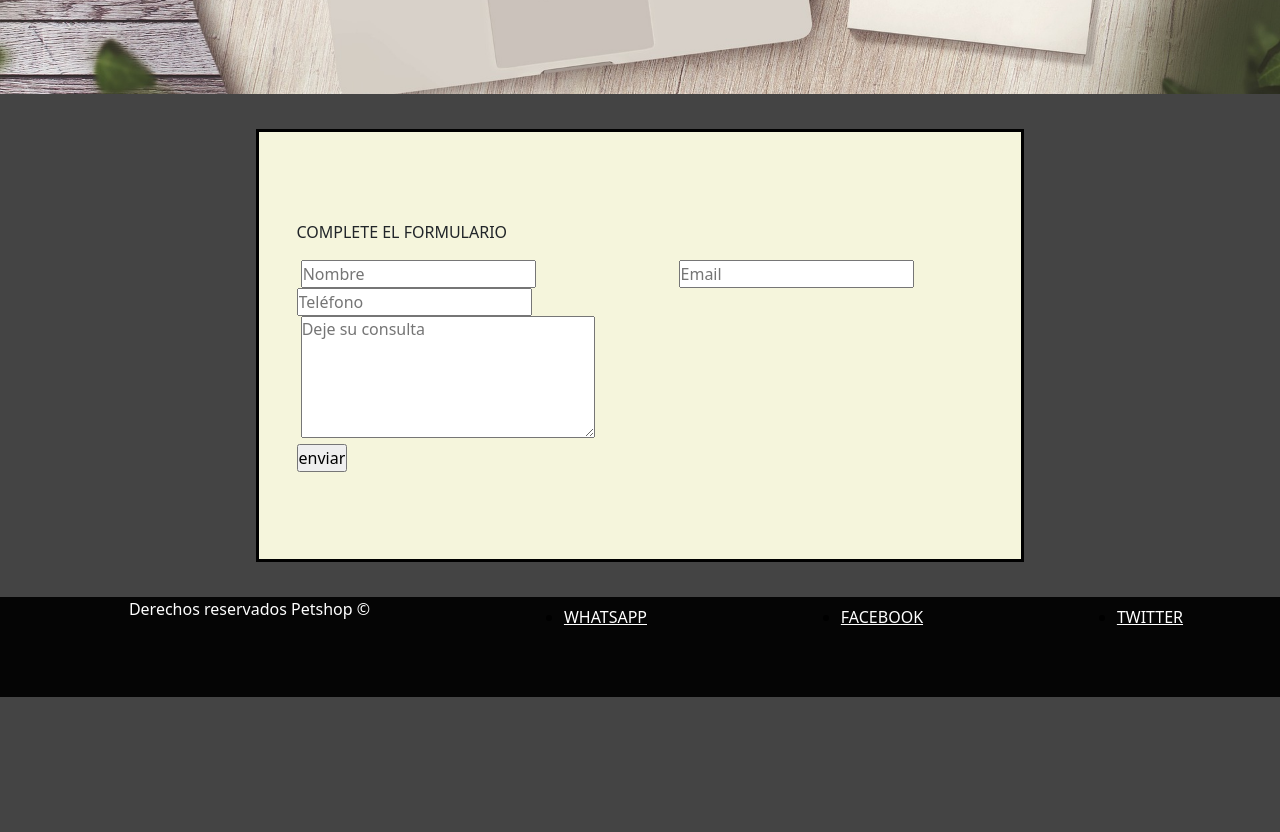
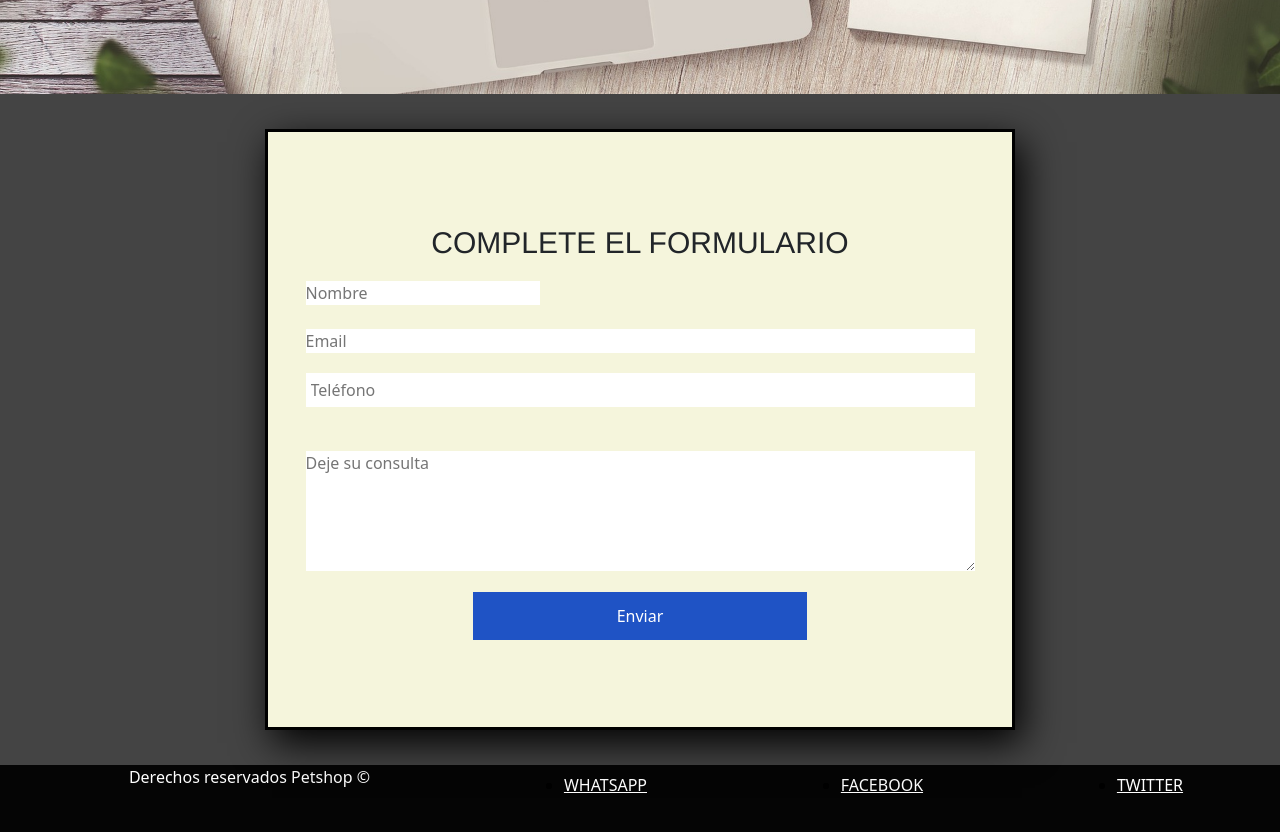
Before and after one commit to Juani099/Proyecto-final---Juan-Villalobos, a website: page Pages/contactenos.html in a window 1280 px wide. Shown: the part 960-1792 px from the top of the page. Before the commit the page ends 1657 px from the top, so only its background shows below. Drawn offline with nearby package versions, Linux system fonts and the light colour scheme.

Commit message:
Termine el formulario

```diff
--- a/Pages/contactenos.html
+++ b/Pages/contactenos.html
@@ -72,7 +72,7 @@
 
 
     <!-- Formulario de contacto -->
-    <section>
+    <section class="section_form">
         <div class="contenedorformulario">
             <form action="#" method="post" class="contact_form">
                 <p>COMPLETE EL FORMULARIO</p>
@@ -94,7 +94,7 @@
                         required></textarea>
                 </div>
                 <div class="submit">
-                    <input type="submit" value="enviar" id="form_buttom">
+                    <input type="submit" value="Enviar" id="form_buttom">
                 </div>
             </form>
         </div>
--- a/css/style.css
+++ b/css/style.css
@@ -6,10 +6,8 @@
 
 /* Fuente */
 
-@import url('https://fonts.googleapis.com/css2?family=Josefin+Sans:ital,wght@1,500&display=swap');
-@import url('https://fonts.googleapis.com/css2?family=Abril+Fatface&display=swap');
-
-
+@import url("https://fonts.googleapis.com/css2?family=Josefin+Sans:ital,wght@1,500&display=swap");
+@import url("https://fonts.googleapis.com/css2?family=Abril+Fatface&display=swap");
 
 /* NAVBAR Y LOGO */
 
@@ -24,12 +22,12 @@
   padding: 30px;
 }
 
-.nav-item{
+.nav-item {
   transition: all 0.4s;
   margin-top: 20px;
 }
-.nav-item:hover{
-transform: scale(1.1);
+.nav-item:hover {
+  transform: scale(1.1);
 }
 
 /* LOGO */
@@ -46,7 +44,7 @@ transform: scale(1.1);
 
 /* FONDO INDEX */
 
-.fondo-index{
+.fondo-index {
   height: 53rem;
   background-image: url(../Img/Background.jpg);
   background-repeat: no-repeat;
@@ -70,19 +68,19 @@ transform: scale(1.1);
 
 .sub-in {
   font-size: 60px;
-  font-family: 'Pacifico', cursive;
+  font-family: "Pacifico", cursive;
   text-shadow: 2px 2px gray;
 }
 
 .sub-in2 {
   font-size: 30px;
-  font-family: 'Pacifico', cursive;
+  font-family: "Pacifico", cursive;
   text-shadow: 2px 2px gray;
 }
 
 /* Fondo perros */
 
-.fondo-indexp{
+.fondo-indexp {
   height: 53rem;
   background-image: url(../Img/Fondo-alimentop.jpg);
   background-repeat: no-repeat;
@@ -101,25 +99,26 @@ transform: scale(1.1);
 
 .indexcontp h2 {
   margin-top: 20rem;
+  background-color: rgba(161, 161, 161, 0.596);
+  border-radius: 30px;
   text-shadow: 3px 3px gray;
 }
 
 .sub-in {
   font-size: 60px;
-  font-family: 'Pacifico', cursive;
+  font-family: "Pacifico", cursive;
   text-shadow: 2px 2px gray;
 }
 
 .sub-in2 {
   font-size: 30px;
-  font-family: 'Pacifico', cursive;
+  font-family: "Pacifico", cursive;
   text-shadow: 2px 2px gray;
 }
 
-
 /* Fondo gatos */
 
-.fondo-indexg{
+.fondo-indexg {
   height: 53rem;
   background-image: url(../Img/Fondo-alimentog.jpg);
   background-repeat: no-repeat;
@@ -138,25 +137,26 @@ transform: scale(1.1);
 
 .indexcontg h2 {
   margin-top: 20rem;
+  background-color: rgba(161, 161, 161, 0.596);
+  border-radius: 30px;
   text-shadow: 3px 3px grey;
 }
 
 .sub-in {
   font-size: 60px;
-  font-family: 'Pacifico', cursive;
+  font-family: "Pacifico", cursive;
   text-shadow: 2px 2px gray;
 }
 
 .sub-in2 {
   font-size: 30px;
-  font-family: 'Pacifico', cursive;
+  font-family: "Pacifico", cursive;
   text-shadow: 2px 2px gray;
 }
 
-
 /* Fondo Peceras */
 
-.fondo-indexpc{
+.fondo-indexpc {
   height: 53rem;
   background-image: url(../Img/Fondo-acuario.jpg);
   background-repeat: no-repeat;
@@ -175,24 +175,26 @@ transform: scale(1.1);
 
 .indexcontpc h2 {
   margin-top: 20rem;
+  background-color: rgba(161, 161, 161, 0.596);
+  border-radius: 30px;
   text-shadow: 3px 3px gray;
 }
 
 .sub-in {
   font-size: 60px;
-  font-family: 'Pacifico', cursive;
+  font-family: "Pacifico", cursive;
   text-shadow: 2px 2px gray;
 }
 
 .sub-in2 {
   font-size: 30px;
-  font-family: 'Pacifico', cursive;
+  font-family: "Pacifico", cursive;
   text-shadow: 2px 2px gray;
 }
 
 /* Fondo contacto */
 
-.fondo-indexc{
+.fondo-indexc {
   height: 53rem;
   background-image: url(../Img/Contacto.jpg);
   background-repeat: no-repeat;
@@ -218,25 +220,25 @@ transform: scale(1.1);
 
 .sub-in {
   font-size: 60px;
-  font-family: 'Pacifico', cursive;
+  font-family: "Pacifico", cursive;
   text-shadow: 2px 2px gray;
 }
 
 .sub-in2 {
   font-size: 30px;
-  font-family: 'Pacifico', cursive;
+  font-family: "Pacifico", cursive;
   text-shadow: 2px 2px gray;
 }
-
 
 /* FORMULARIO */
 
 .contenedorformulario {
   border: solid 3px black;
-  max-width: 768px;
+  max-width: 750px;
   margin: 35px auto;
   position: relative;
   background-color: beige;
+  box-shadow: 7px 13px 37px #000;
 }
 
 form {
@@ -244,45 +246,69 @@ form {
   margin: 50px 0;
 }
 
-.name {
+#name_input {
   float: left;
-  width: 45%;
+  width: 35%;
+  border: none;
+  margin-bottom: 20px;
 }
 
-.email {
+#email_input {
   float: right;
-  width: 45%;
+  width: 100%;
+  margin-bottom: 20px;
+  border: none;
 }
 
-.telephone {
+#telephone_input {
   width: 100%;
+  padding: 5px;
+  border: none;
+  margin-bottom: 20px;
 }
 
-.message {
+#message_input {
   float: none;
+  width: 100%;
+  border: none;
 }
 
-#form_button {
+
+
+.submit input {
+  display: flex;
+  justify-content: center;
+  border: none;
+  margin: auto;
+  margin-top: 15px;
+  width: 50%;
+  background: #1f53c5;
+  padding: 12px;
+  color: white;
+  font-size: 16px;
+}
+
+/* #form_button {
   background: none;
   border: solid 2px #474544;
   color: #474544;
   cursor: pointer;
   display: inline-block;
-  font-family: 'Helvetica', Arial, sans-serif;
+  font-family: "Helvetica", Arial, sans-serif;
   font-size: 0.875em;
   font-weight: bold;
   outline: none;
   padding: 20px 35px;
   text-transform: uppercase;
   transition: all 0.3s;
+} */
+
+.contact_form p {
+  display: flex;
+  justify-content: center;
+  font-size: 30px;
+  font-family: "Franklin Gothic Medium", "Arial Narrow", Arial, sans-serif;
 }
-
-.form {
-  background-color: beige;
-}
-
-
-
 
 /* FOOTER */
 .footer {
@@ -342,10 +368,6 @@ form {
   padding: 15px;
 }
 
-
-
-
-
 /* MEDIAS */
 
 @media (max-width: 500px) {
@@ -377,20 +399,18 @@ form {
   }
 }
 
-
 h2 {
   font-family: "Source Sans Pro", sans-serif;
   text-align: center;
   font-size: xx-large;
 }
 
-
 .body-index {
   background-color: #51bbfe;
 }
 
 .body-perros {
- background-color: rgba(0, 0, 0, 0.733);
+  background-color: rgba(0, 0, 0, 0.733);
 }
 
 .body-gatos {
@@ -404,14 +424,3 @@ h2 {
 .body-form {
   background-color: rgba(0, 0, 0, 0.733);
 }
-
-/* .section {
-  display: flex;
-  align-items: center;
-  justify-content: center;
-  flex-direction: column;
-  text-align: center;
-}
-.section h2 {
-  text-align: center;
-} */
```
